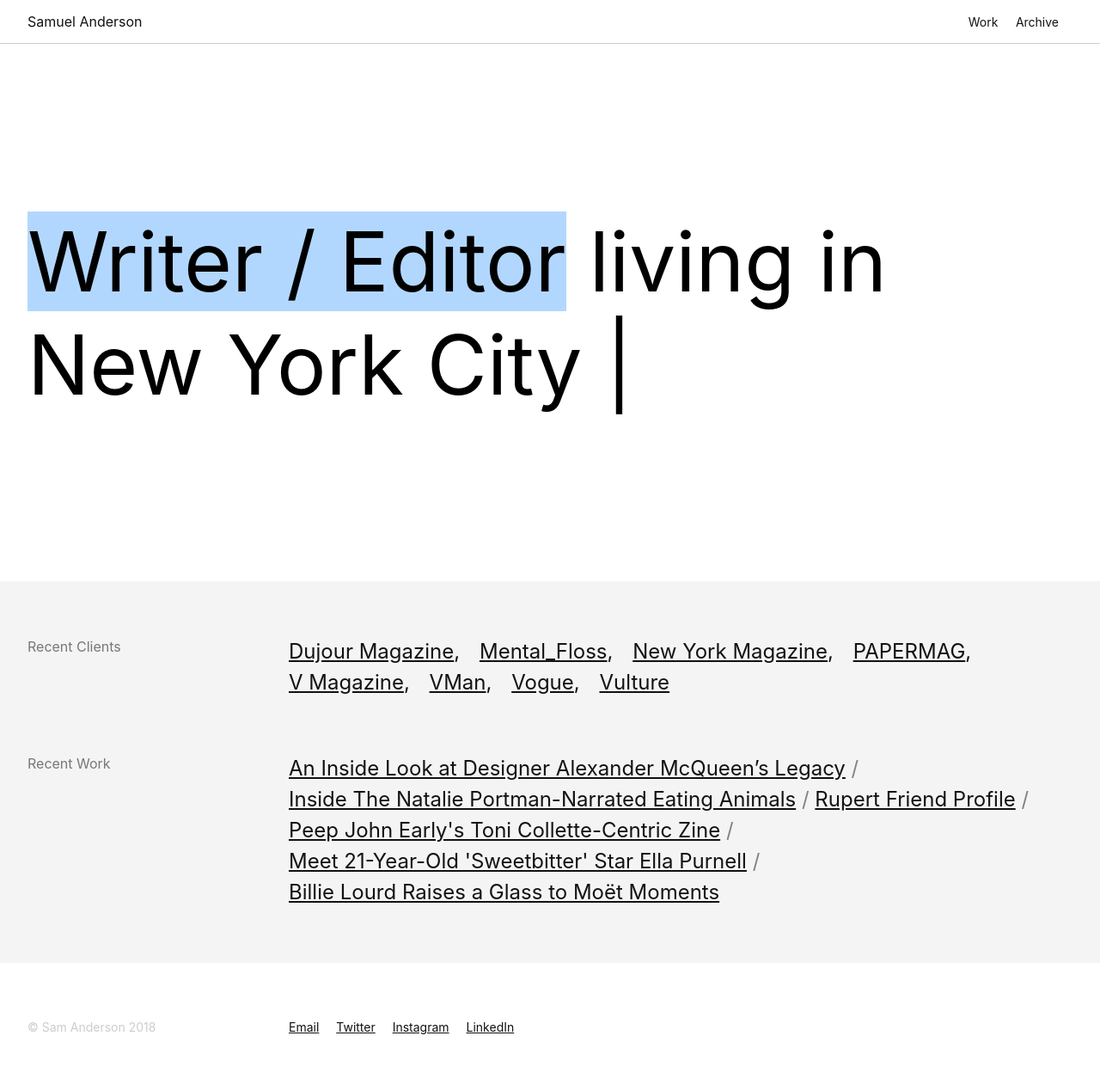
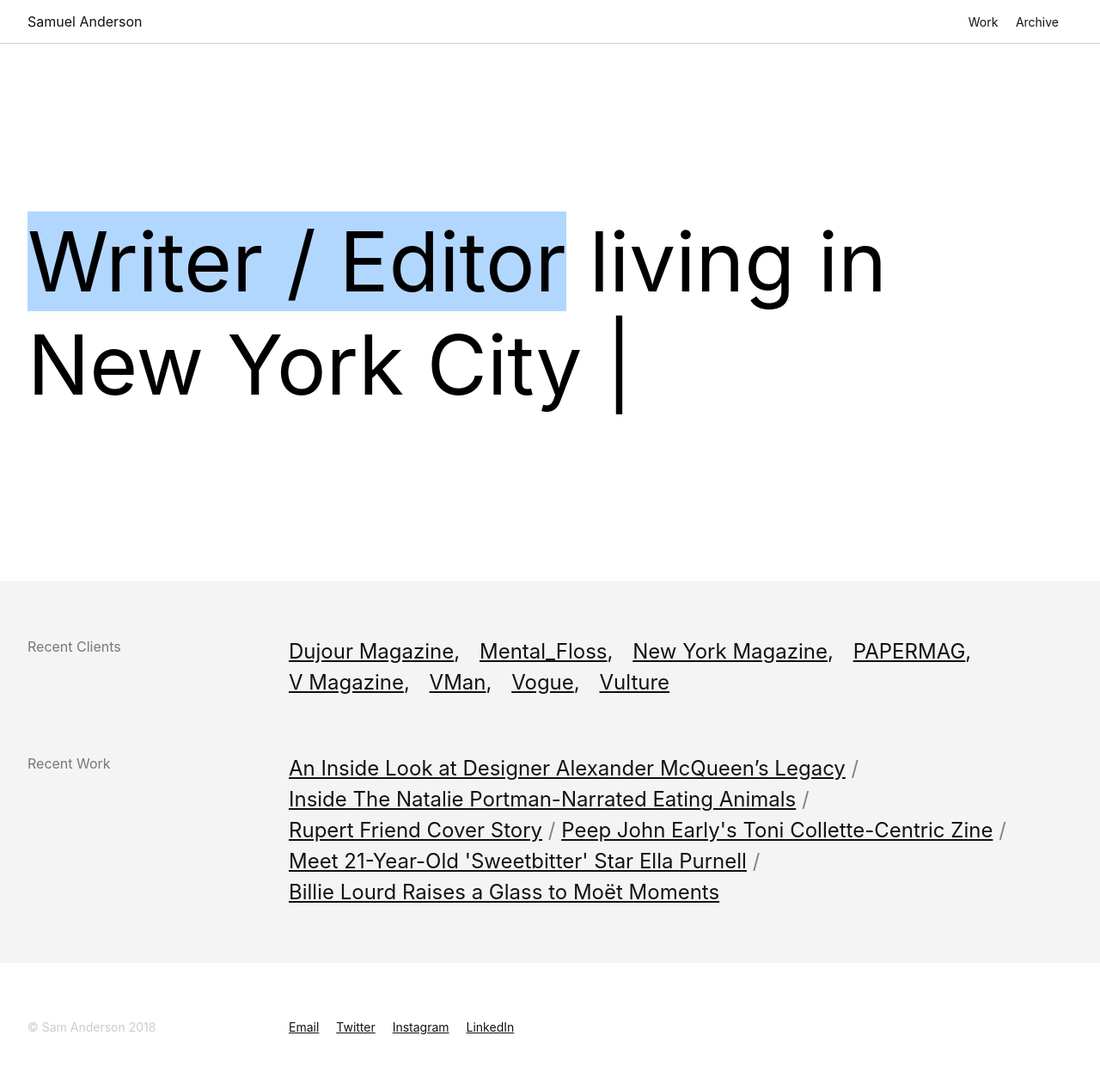
Before and after one commit to willanderson/sja-portfolio, a Jekyll site: the page built from index.md, in a window 1280 px wide. Shown: the whole page at 86% size. Built offline with Jekyll 4.4.1, drawn with Linux system fonts in a browser that asks for light colours; nearby versions of some CDN libraries.

Commit message:
Updated Rupert Friend Profile

```diff
--- a/_posts/2018-07-25-rupert-friend-profile.markdown
+++ b/_posts/2018-07-25-rupert-friend-profile.markdown
@@ -1,5 +1,5 @@
 ---
-title: Rupert Friend Profile
+title: Rupert Friend Cover Story
 date: 2018-07-25 11:57:00 Z
 categories:
 - Dujour Magazine
```
